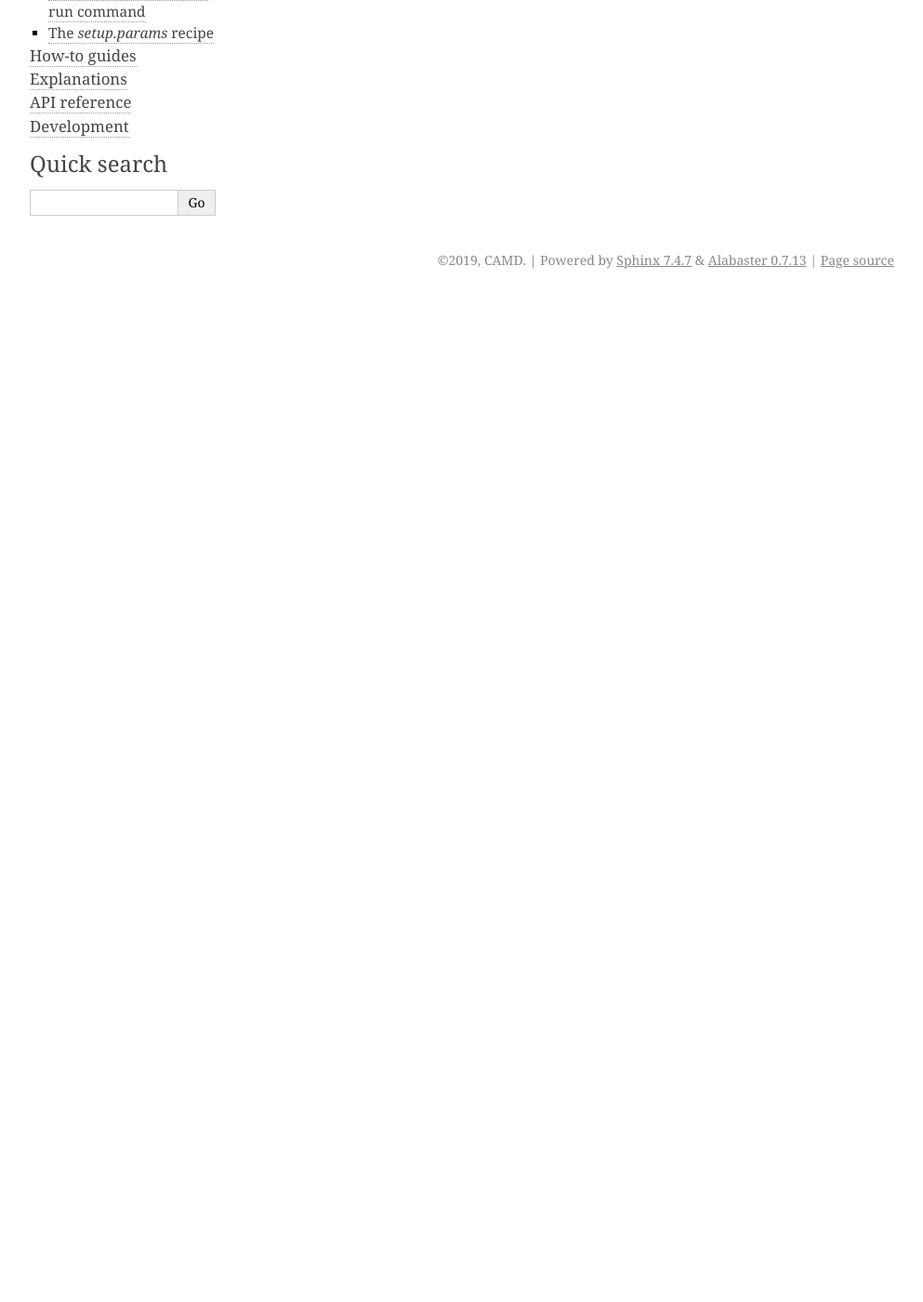
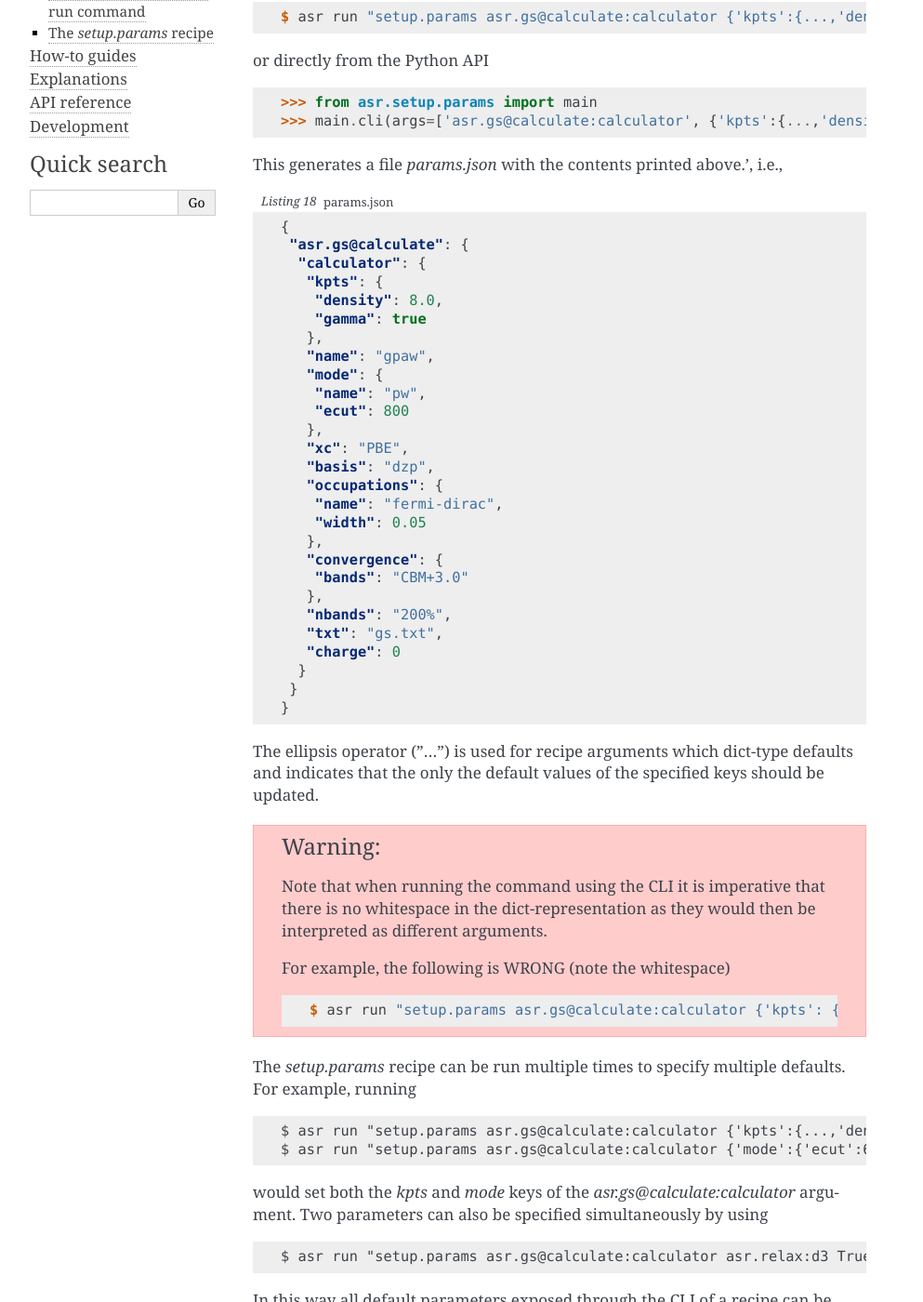
Before and after one commit to dijasila/Atomic-Simulation-Recipees, a Sphinx documentation site: the page built from docs/src/tutorials/setup-params.rst, in a window 1280 px wide and 1400 px high, scrolled down 409 px. Shown: the whole window at 93% size, without its empty margins (148-1141 px from the left). Built offline with Sphinx 7.4.7, drawn with Linux system fonts in a browser that asks for light colours; before the commit the page ends 900 px from its top, so only the background shows below that; some of the changed text lies outside the part shown.

Commit message:
Update setup.params docs

```diff
--- a/docs/src/tutorials/setup-params.rst
+++ b/docs/src/tutorials/setup-params.rst
@@ -1,15 +1,109 @@
 The `setup.params` recipe
 =========================
-All material folders can contain a `params.json`-file. This file can
-changed to overwrite default settings in scripts. For example:
+
+All material folders can contain a `params.json`-file. This file
+specifies new defaults and take precedence over the standard defaults
+that are specified in the actual recipes.
+
+This file can be edited manually or the `setup.params` recipe can be
+used to generate and manipulate it. The general syntax when using the
+`setup.params` recipe is given from the help
+
+.. doctest:: console
+   :hide:
+
+   >>> from asr.setup.params import main
+   >>> main.cli(args=['-h'])
+   asr run asr.setup.params [OPTIONS] recipe:option arg recipe:option arg
+   ...
+
+
+.. code-block:: console
+
+   $ asr run "setup.params -h"
+   asr run asr.setup.params [OPTIONS] recipe:option arg recipe:option arg
+   ...
+
+For example, to set custom default of the `asr.gs@calculate` recipe we
+can run
+
+.. code-block:: console
+
+   $ asr run "setup.params asr.gs@calculate:calculator {'kpts':{...,'density':8.0},...}"
+
+or directly from the Python API
+
+.. doctest::
+
+   >>> from asr.setup.params import main
+   >>> main.cli(args=['asr.gs@calculate:calculator', {'kpts':{...,'density':8.0},...}])
+
+This generates a file `params.json` with the contents printed
+above.', i.e.,
 
 .. code-block:: json
+   :caption: params.json
 
    {
-   "asr.gs": {"gpw": "otherfile.gpw",
-              "ecut": 800},
-   "asr.relax": {"d3": true}
+    "asr.gs@calculate": {
+     "calculator": {
+      "kpts": {
+       "density": 8.0,
+       "gamma": true
+      },
+      "name": "gpaw",
+      "mode": {
+       "name": "pw",
+       "ecut": 800
+      },
+      "xc": "PBE",
+      "basis": "dzp",
+      "occupations": {
+       "name": "fermi-dirac",
+       "width": 0.05
+      },
+      "convergence": {
+       "bands": "CBM+3.0"
+      },
+      "nbands": "200%",
+      "txt": "gs.txt",
+      "charge": 0
+     }
+    }
    }
+
+
+The ellipsis operator ("...") is used for recipe arguments
+which dict-type defaults and indicates that the only the default
+values of the specified keys should be updated.
+
+.. warning::
+
+   Note that when running the command using the CLI it is imperative
+   that there is no whitespace in the dict-representation as they
+   would then be interpreted as different arguments.
+
+   For example, the following is WRONG (note the whitespace)
+
+   .. code-block:: console
+
+      $ asr run "setup.params asr.gs@calculate:calculator {'kpts': {..., 'density': 8.0}, ...}"
+
+The `setup.params` recipe can be run multiple times to specify
+multiple defaults. For example, running
+
+.. code-block::
+
+   $ asr run "setup.params asr.gs@calculate:calculator {'kpts':{...,'density':8.0},...}"
+   $ asr run "setup.params asr.gs@calculate:calculator {'mode':{'ecut':600,...},...}"
+
+would set both the `kpts` and `mode` keys of the
+`asr.gs@calculate:calculator` argument. Two parameters can also be
+specified simultaneously by using
+
+.. code-block::
+
+   $ asr run "setup.params asr.gs@calculate:calculator asr.relax:d3 True asr.gs@calculate:calculator {'kpts':{...,'density':8.0},...}"
 
 
 In this way all default parameters exposed through the CLI of a recipe
```
